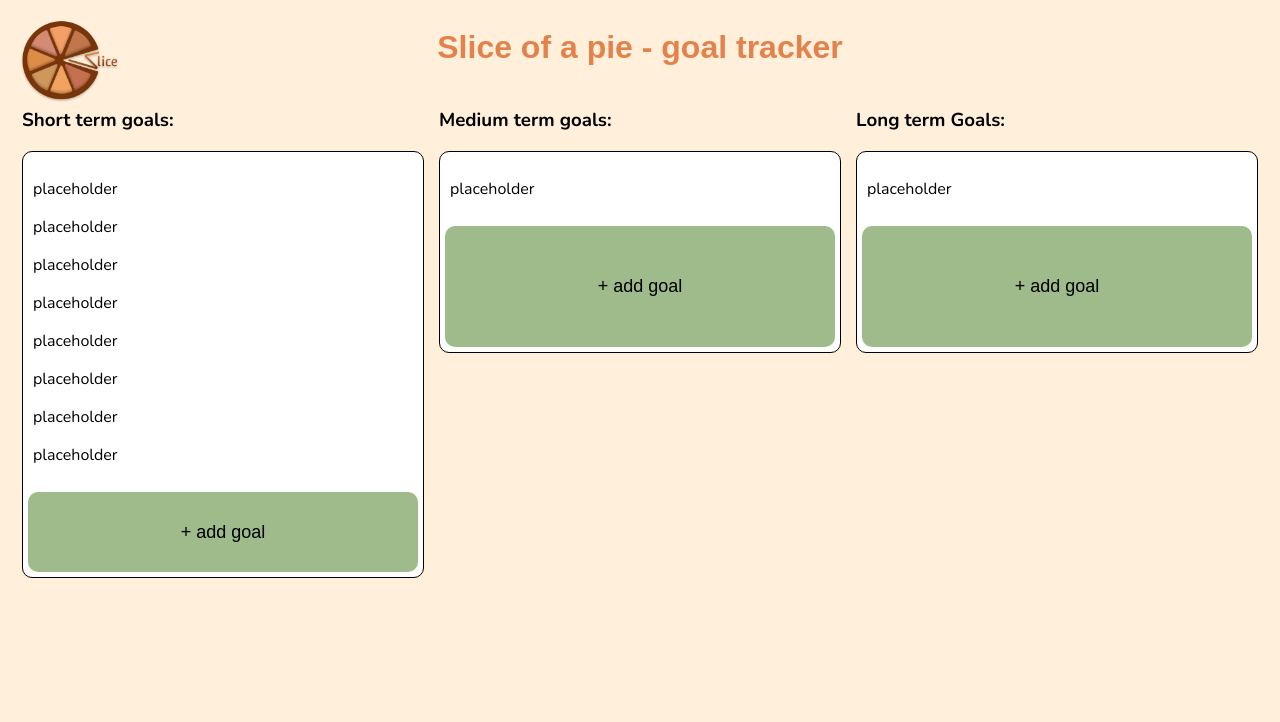
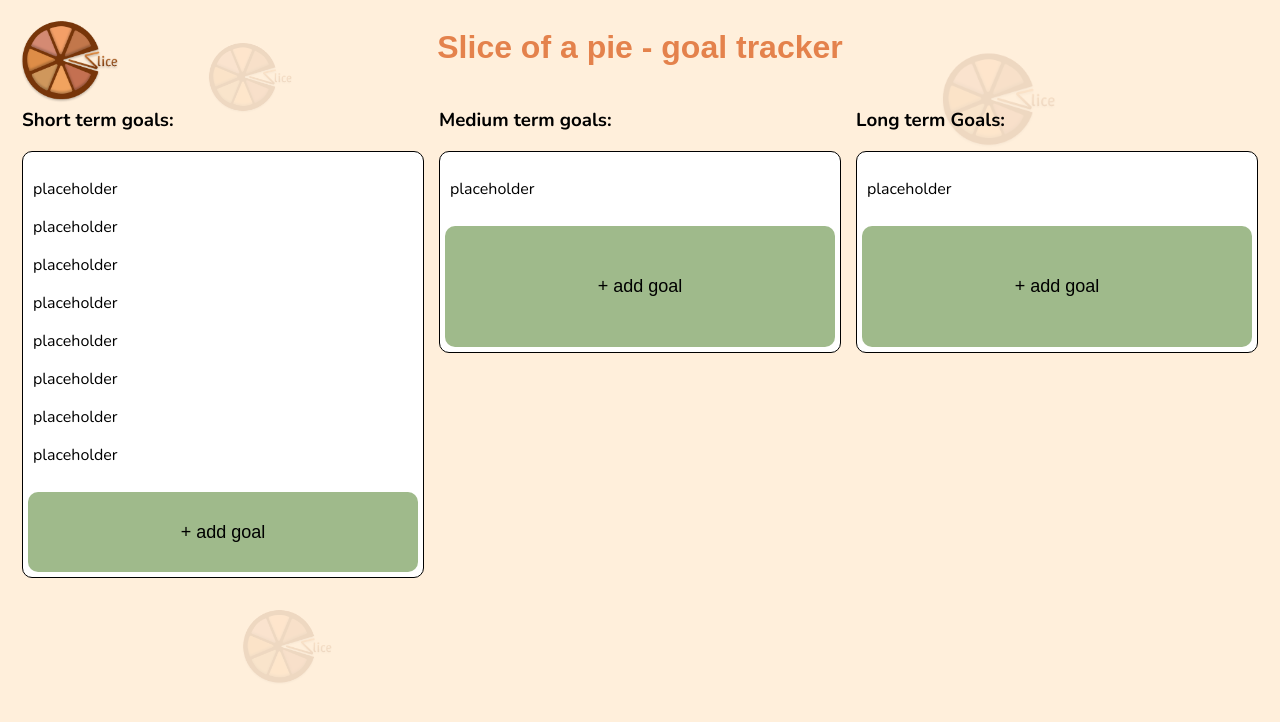
Before and after one commit to AadityanAnbumani/Slice-of-a-pie---goal-tracker, a plain HTML site: page index.html in a window 1280 px wide. Drawn offline with nearby package versions, Linux system fonts and the light colour scheme; a web font is replaced by a local one.

Commit message:
Added moving logo in the background

```diff
--- a/index.html
+++ b/index.html
@@ -12,6 +12,15 @@
     <link rel="icon" type=""image/x-icon" href="pie.png">
 </head>
 <body>
+    <div id="floating-background">
+        <img src="pie.png" class="floating-logo">
+        <img src="pie.png" class="floating-logo">
+        <img src="pie.png" class="floating-logo">
+        <img src="pie.png" class="floating-logo">
+        <img src="pie.png" class="floating-logo">
+        <img src="pie.png" class="floating-logo">
+        <img src="pie.png" class="floating-logo">
+    </div>
     <div class="main">
         <img src="pie.png" alt="Slic of a pie logo" class="top-left-logo" width="100">
         <h1>Slice of a pie - goal tracker</h1>
--- a/script.js
+++ b/script.js
@@ -319,3 +319,33 @@ function generateMilestones(completionDate) {
     }
     return milestones;
 }
+
+const floatingLogos = document.querySelectorAll(".floating-logo");
+
+floatingLogos.forEach(function (logo) {
+    const size = 50 + Math.random() * 70;
+    logo.style.width = size + "px";
+
+    let x = Math.random() * (window.innerWidth - logo.offsetWidth);
+    let y = Math.random() * (window.innerHeight - logo.offsetHeight);
+    let speedX = (Math.random() - 0.5) * 0.6;
+    let speedY = (Math.random() - 0.5) * 0.6;
+
+    function moveLogo() {
+        x += speedX;
+        y += speedY;
+        if (x + size >= window.innerWidth || x <= 0) {
+            speedX = -speedX;
+        }
+        if (y + size >= window.innerHeight || y <= 0) {
+            speedY = -speedY;
+        }
+
+        logo.style.left = x + "px";
+        logo.style.top = y + "px";
+
+        requestAnimationFrame(moveLogo);
+    }
+
+    moveLogo();
+});
--- a/styles.css
+++ b/styles.css
@@ -306,3 +306,17 @@ label {
     padding: 25px;
     overflow-y: auto;
 }
+
+#floating-background {
+    position: fixed;
+    inset: 0;
+    overflow: hidden;
+    pointer-events: none;
+    z-index: -1;
+}
+
+.floating-logo {
+    position: absolute;
+    width: 80px;
+    opacity: 0.12;
+}
```
